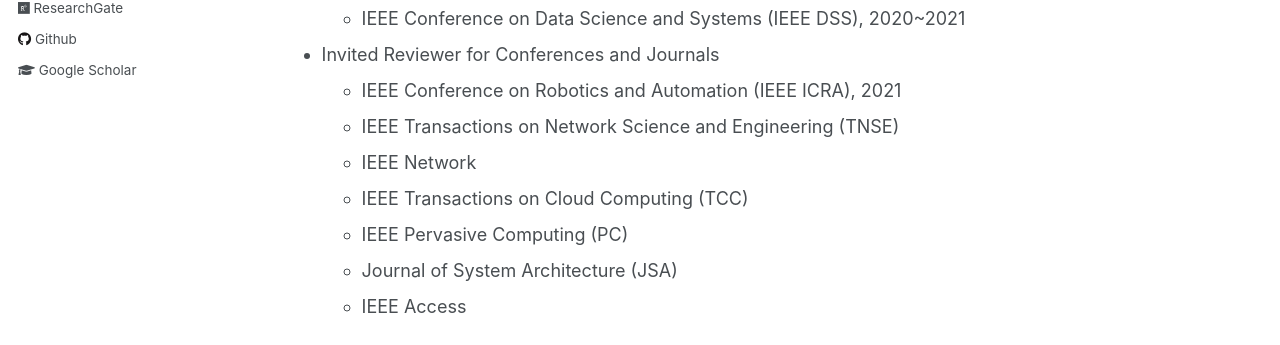
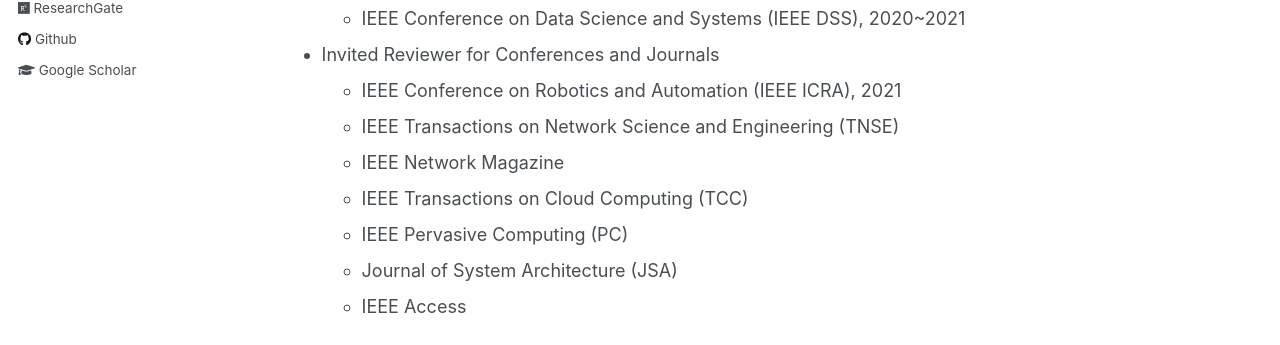
Before and after one commit to blackjack2015/blackjack2015.github.io, a Jekyll site: the page built from _pages/about.md, in a window 1280 px wide and 900 px high, scrolled down 1742 px. Shown: the part 373-718 px from the top of the window. Built offline with Jekyll 4.4.1, drawn with Linux system fonts in a browser that asks for light colours.

Commit message:
Update about.md

```diff
--- a/_pages/about.md
+++ b/_pages/about.md
@@ -48,7 +48,7 @@
 + Invited Reviewer for Conferences and Journals
     + IEEE Conference on Robotics and Automation (IEEE ICRA), 2021
     + IEEE Transactions on Network Science and Engineering (TNSE)
-    + IEEE Network
+    + IEEE Network Magazine
     + IEEE Transactions on Cloud Computing (TCC)
     + IEEE Pervasive Computing (PC)
     + Journal of System Architecture (JSA)
```
